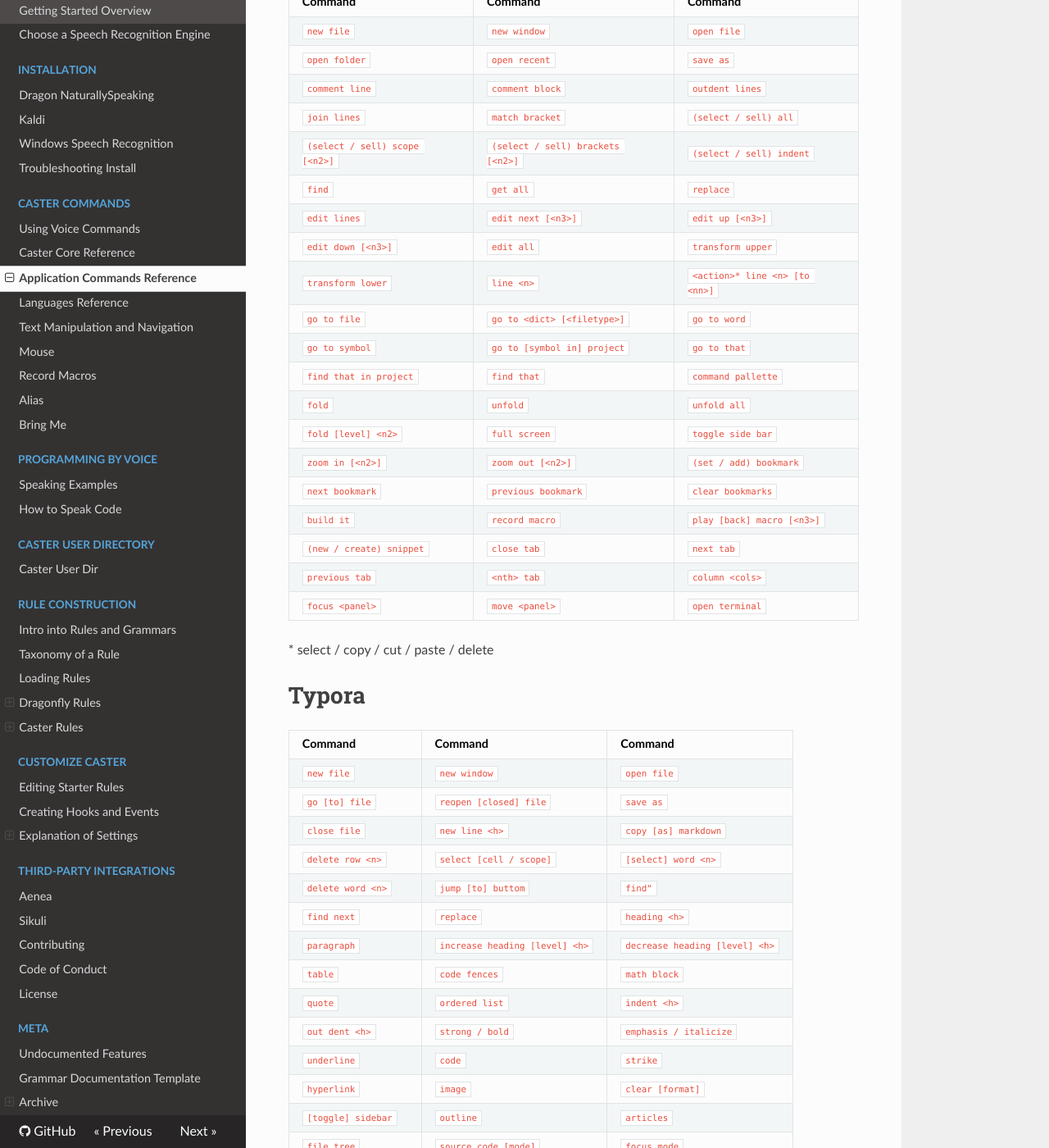
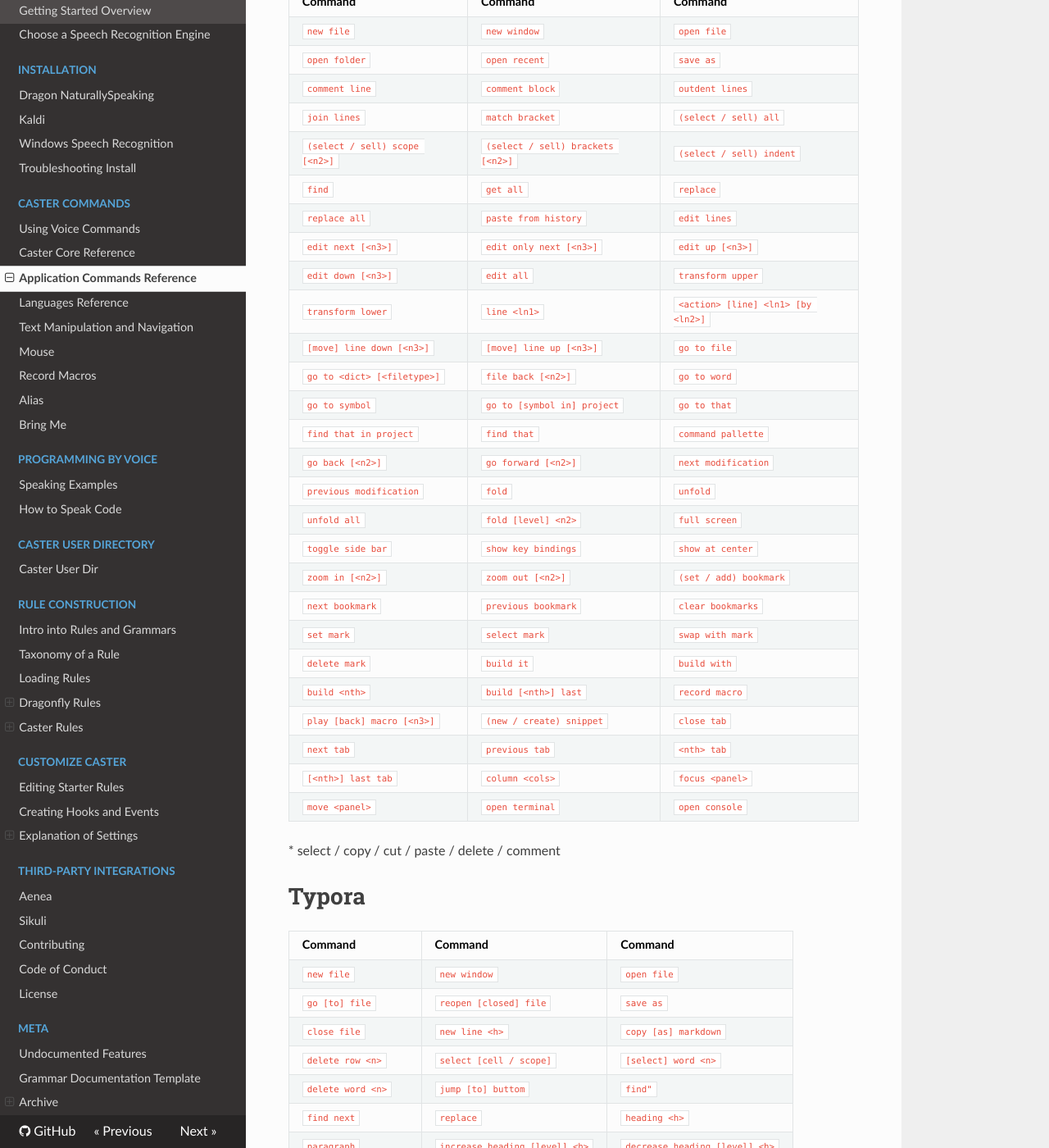
Before and after one commit to dictation-toolbox/Caster, an MkDocs documentation site: the page built from docs/readthedocs/Caster_Commands/Application_Commands_Quick_Reference.md, in a window 1280 px wide and 1400 px high, scrolled down 17569 px. Shown: the whole window at 82% size. Built offline with MkDocs 1.6.1, drawn with Linux system fonts in a browser that asks for light colours; nearby versions of some CDN libraries; comment, search, counter and statistics services are not loaded.

Commit message:
Add additional sublime shortcuts (#836)

```diff
--- a/docs/readthedocs/Caster_Commands/Application_Commands_Quick_Reference.md
+++ b/docs/readthedocs/Caster_Commands/Application_Commands_Quick_Reference.md
@@ -547,30 +547,38 @@ Same Commands as [Git Bash](#git-bash)
 
 # Sublime
 
-| Command                        | Command                           | Command                        |
-| :----------------------------- | :-------------------------------- | :----------------------------- |
-| `new file`                     | `new window`                      | `open file`                    |
-| `open folder`                  | `open recent`                     | `save as`                      |
-| `comment line`                 | `comment block`                   | `outdent lines`                |
-| `join lines`                   | `match bracket`                   | `(select / sell) all`          |
-| `(select / sell) scope [<n2>]` | `(select / sell) brackets [<n2>]` | `(select / sell) indent`       |
-| `find`                         | `get all`                         | `replace`                      |
-| `edit lines`                   | `edit next [<n3>]`                | `edit up [<n3>]`               |
-| `edit down [<n3>]`             | `edit all`                        | `transform upper`              |
-| `transform lower`              | `line <n>`                        | `<action>* line <n> [to <nn>]` |
-| `go to file`                   | `go to <dict> [<filetype>]`       | `go to word`                   |
-| `go to symbol`                 | `go to [symbol in] project`       | `go to that`                   |
-| `find that in project`         | `find that`                       | `command pallette`             |
-| `fold`                         | `unfold`                          | `unfold all`                   |
-| `fold [level] <n2>`            | `full screen`                     | `toggle side bar`              |
-| `zoom in [<n2>]`               | `zoom out [<n2>]`                 | `(set / add) bookmark`         |
-| `next bookmark`                | `previous bookmark`               | `clear bookmarks`              |
-| `build it`                     | `record macro`                    | `play [back] macro [<n3>]`     |
-| `(new / create) snippet`       | `close tab`                       | `next tab`                     |
-| `previous tab`                 | `<nth> tab`                       | `column <cols>`                |
-| `focus <panel>`                | `move <panel>`                    | `open terminal`                |
+| Command                          | Command                          | Command                          |
+| :------------------------------- | :------------------------------- | :------------------------------  |
+|`new file`                        |`new window`                      |`open file`                       |
+|`open folder`                     |`open recent`                     |`save as`                         |
+|`comment line`                    |`comment block`                   |`outdent lines`                   |
+|`join lines`                      |`match bracket`                   |`(select / sell) all`             |
+|`(select / sell) scope [<n2>]`    |`(select / sell) brackets [<n2>]` |`(select / sell) indent`          |
+|`find`                            |`get all`                         |`replace`                         |
+|`replace all`                     |`paste from history`              |`edit lines`                      |
+|`edit next [<n3>]`                |`edit only next [<n3>]`           |`edit up [<n3>]`                  |
+|`edit down [<n3>]`                |`edit all`                        |`transform upper`                 |
+|`transform lower`                 |`line <ln1>`                      |`<action> [line] <ln1> [by <ln2>]`|
+|`[move] line down [<n3>]`         |`[move] line up [<n3>]`           |`go to file`                      |
+|`go to <dict> [<filetype>]`       |`file back [<n2>]`                |`go to word`                      |
+|`go to symbol`                    |`go to [symbol in] project`       |`go to that`                      |
+|`find that in project`            |`find that`                       |`command pallette`                |
+|`go back [<n2>]`                  |`go forward [<n2>]`               |`next modification`               |
+|`previous modification`           |`fold`                            |`unfold`                          |
+|`unfold all`                      |`fold [level] <n2>`               |`full screen`                     |
+|`toggle side bar`                 |`show key bindings`               |`show at center`                  |
+|`zoom in [<n2>]`                  |`zoom out [<n2>]`                 |`(set / add) bookmark`            |
+|`next bookmark`                   |`previous bookmark`               |`clear bookmarks`                 |
+|`set mark`                        |`select mark`                     |`swap with mark`                  |
+|`delete mark`                     |`build it`                        |`build with`                      |
+|`build <nth>`                     |`build [<nth>] last`              |`record macro`                    |
+|`play [back] macro [<n3>]`        |`(new / create) snippet`          |`close tab`                       |
+|`next tab`                        |`previous tab`                    |`<nth> tab`                       |
+|`[<nth>] last tab`                |`column <cols>`                   |`focus <panel>`                   |
+|`move <panel>`                    |`open terminal`                   |`open console`                    |
 
-\* select / copy / cut / paste / delete
+
+\* select / copy / cut / paste / delete / comment
 
 # Typora
 
```
Also changed, not shown: 2 other files.
